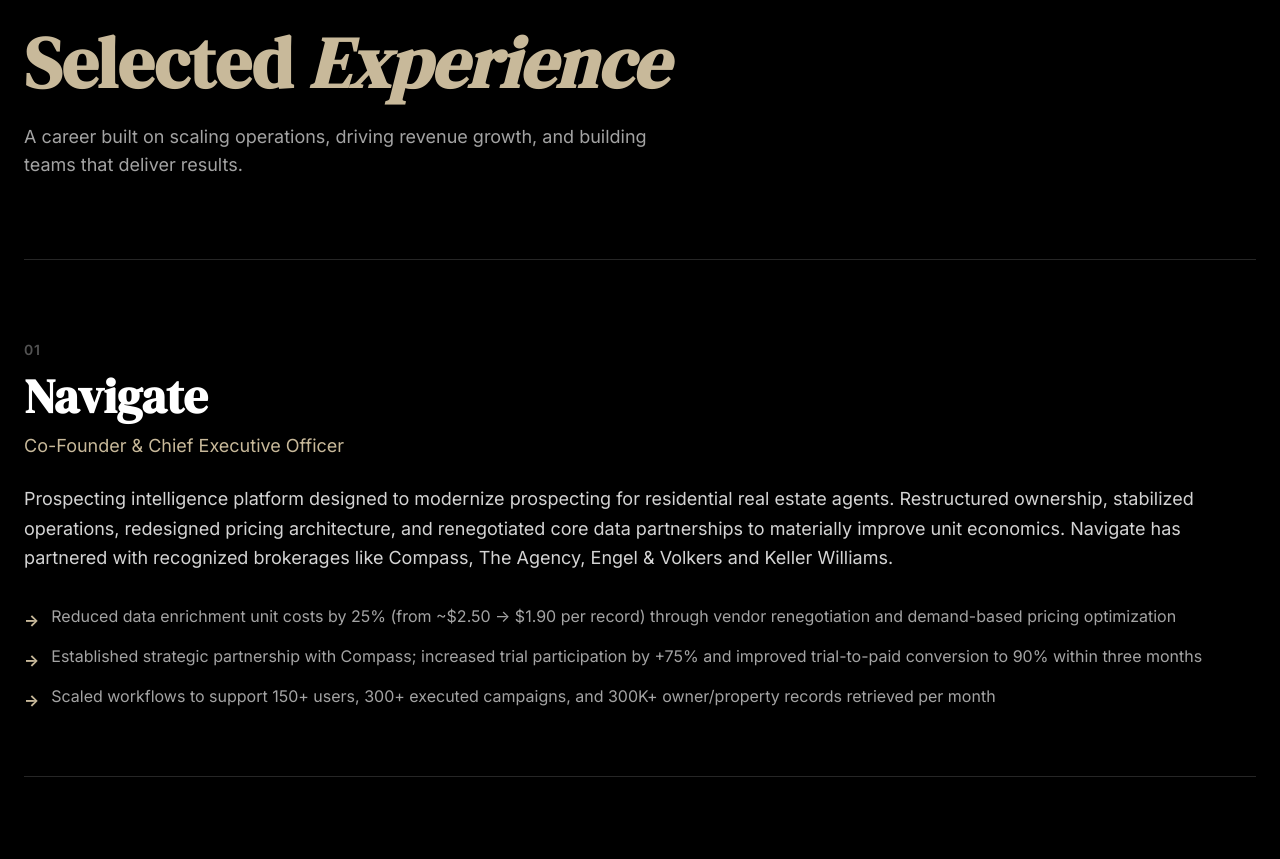
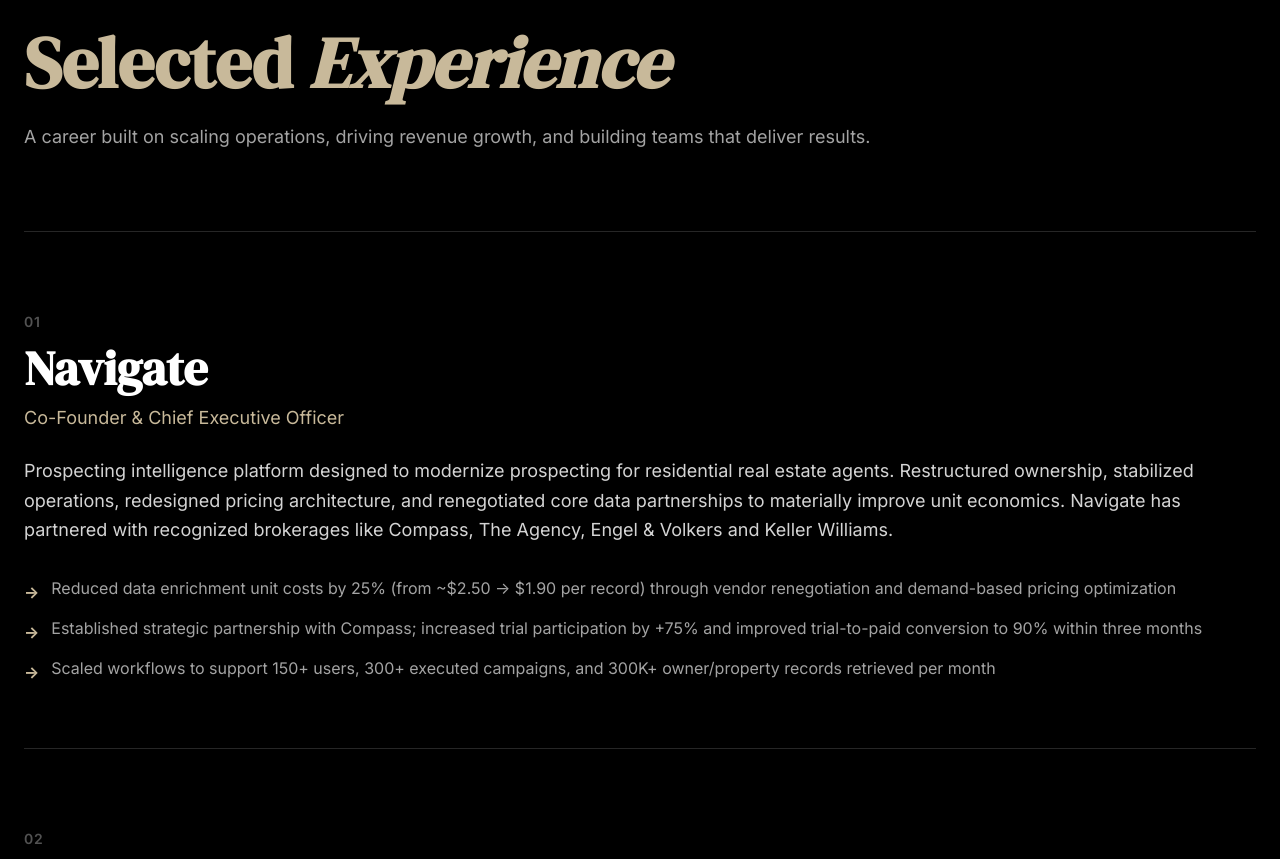
Before and after one commit to letsnavigatebmw/brandonmweaver, a React (Vite) app: page / in a window 1280 px wide. Shown: the part 2427-3286 px from the top of the page. Built offline with nearby package versions, Linux system fonts and the light colour scheme.

Commit message:
Make 'Selected Experience' section description full-width
Removed max-w-2xl constraint from description text under 'Selected Experience' heading in Projects component for consistency with other section descriptions.

```diff
--- a/src/components/Projects.jsx
+++ b/src/components/Projects.jsx
@@ -64,7 +64,7 @@ export default function Projects() {
           <h2 className="text-6xl md:text-7xl font-serif mb-6" style={{ color: '#c8b99a' }}>
             Selected <span className="italic">Experience</span>
           </h2>
-          <p className="text-gray-400 text-lg max-w-2xl">
+          <p className="text-gray-400 text-lg">
             A career built on scaling operations, driving revenue growth, and building teams that deliver results.
           </p>
         </div>
```
